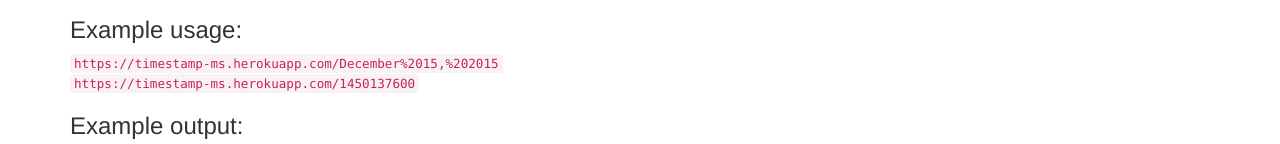
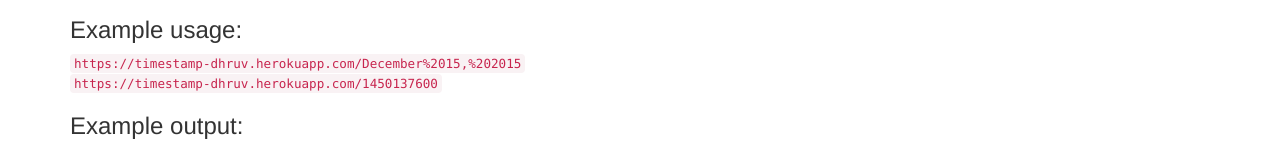
Before and after one commit to dhruvramdev/timestamp, a website: page views/index.html in a window 1280 px wide. Shown: the part 238-382 px from the top of the page. Drawn offline with Linux system fonts and the light colour scheme.

Commit message:
URL Corrected

```diff
--- a/views/index.html
+++ b/views/index.html
@@ -17,8 +17,8 @@
                 <ul>3) If it does not contain a date or Unix timestamp, it returns null for those properties.</ul>
             </blockquote>
             <h3>Example usage:</h3>
-            <code>https://timestamp-ms.herokuapp.com/December%2015,%202015</code><br>
-            <code>https://timestamp-ms.herokuapp.com/1450137600</code>
+            <code>https://timestamp-dhruv.herokuapp.com/December%2015,%202015</code><br>
+            <code>https://timestamp-dhruv.herokuapp.com/1450137600</code>
             <h3>Example output:</h3>
             <code>
                 {
```
